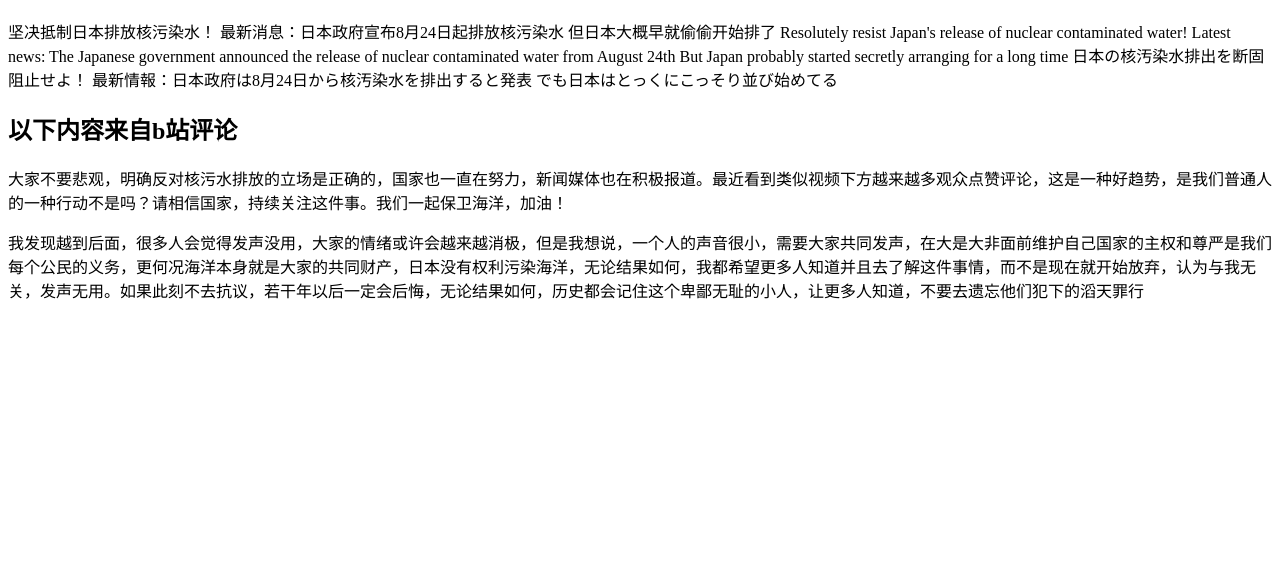
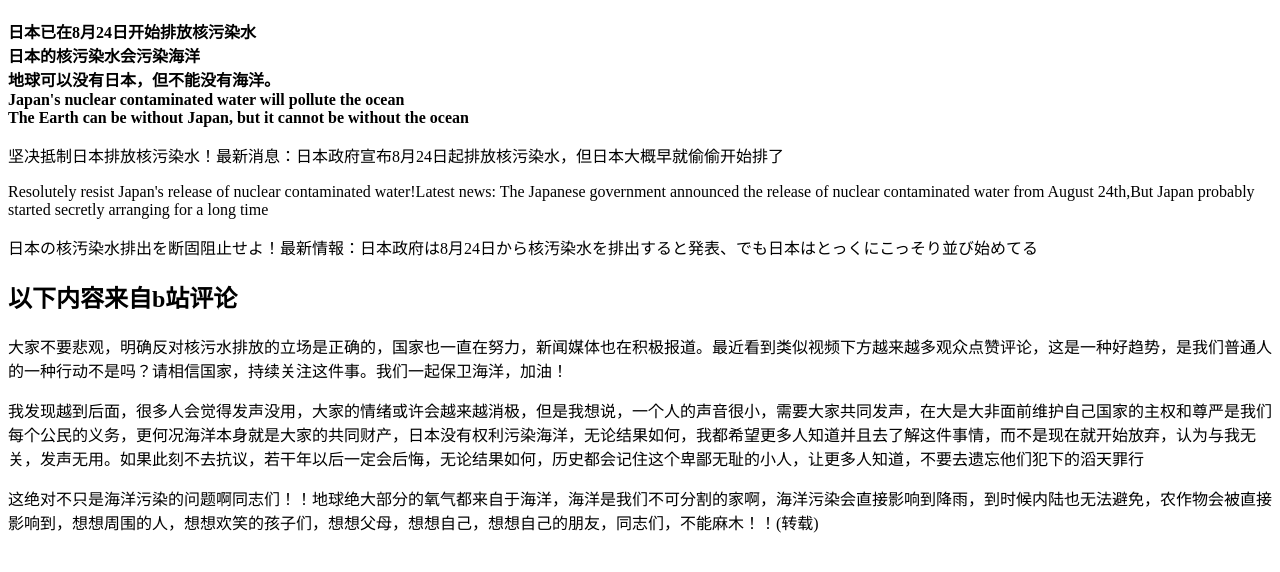
Before and after one commit to zhyzxbili/zhyzxbili.github.io, a plain HTML site: page index.html in a window 1280 px wide. Shown: the part 134-706 px from the top of the page. Drawn offline with Linux system fonts and the light colour scheme.

Commit message:
Update index.html

```diff
--- a/index.html
+++ b/index.html
@@ -19,21 +19,20 @@
             <h1>
                 保护环境
             </h1>
-
-            坚决抵制日本排放核污染水！
-            最新消息：日本政府宣布8月24日起排放核污染水
-            但日本大概早就偷偷开始排了
-            Resolutely resist Japan's release of nuclear contaminated water!
-Latest news: The Japanese government announced the release of nuclear contaminated water from August 24th
-But Japan probably started secretly arranging for a long time
-            日本の核汚染水排出を断固阻止せよ！
-最新情報：日本政府は8月24日から核汚染水を排出すると発表
-でも日本はとっくにこっそり並び始めてる
+            <b>日本已在8月24日开始排放核污染水</b><br/>
+            <b>日本的核污染水会污染海洋</b><br/>
+            <b>地球可以没有日本，但不能没有海洋。</b><br/>
+            <b>Japan's nuclear contaminated water will pollute the ocean</b><br/>
+            <b>The Earth can be without Japan, but it cannot be without the ocean</b><br/>
+            <p>坚决抵制日本排放核污染水！最新消息：日本政府宣布8月24日起排放核污染水，但日本大概早就偷偷开始排了</p>
+            <p>Resolutely resist Japan's release of nuclear contaminated water!Latest news: The Japanese government announced the release of nuclear contaminated water from August 24th,But Japan probably started secretly arranging for a long time</p>
+            <p>日本の核汚染水排出を断固阻止せよ！最新情報：日本政府は8月24日から核汚染水を排出すると発表、でも日本はとっくにこっそり並び始めてる</p>
             <h2>
                 以下内容来自b站评论
             </h2>
            <p>大家不要悲观，明确反对核污水排放的立场是正确的，国家也一直在努力，新闻媒体也在积极报道。最近看到类似视频下方越来越多观众点赞评论，这是一种好趋势，是我们普通人的一种行动不是吗？请相信国家，持续关注这件事。我们一起保卫海洋，加油！</p>
             <p>我发现越到后面，很多人会觉得发声没用，大家的情绪或许会越来越消极，但是我想说，一个人的声音很小，需要大家共同发声，在大是大非面前维护自己国家的主权和尊严是我们每个公民的义务，更何况海洋本身就是大家的共同财产，日本没有权利污染海洋，无论结果如何，我都希望更多人知道并且去了解这件事情，而不是现在就开始放弃，认为与我无关，发声无用。如果此刻不去抗议，若干年以后一定会后悔，无论结果如何，历史都会记住这个卑鄙无耻的小人，让更多人知道，不要去遗忘他们犯下的滔天罪行</p>
+            <p>这绝对不只是海洋污染的问题啊同志们！！地球绝大部分的氧气都来自于海洋，海洋是我们不可分割的家啊，海洋污染会直接影响到降雨，到时候内陆也无法避免，农作物会被直接影响到，想想周围的人，想想欢笑的孩子们，想想父母，想想自己，想想自己的朋友，同志们，不能麻木！！(转载)</p>
         </div>
     </div>
 </body>
```
